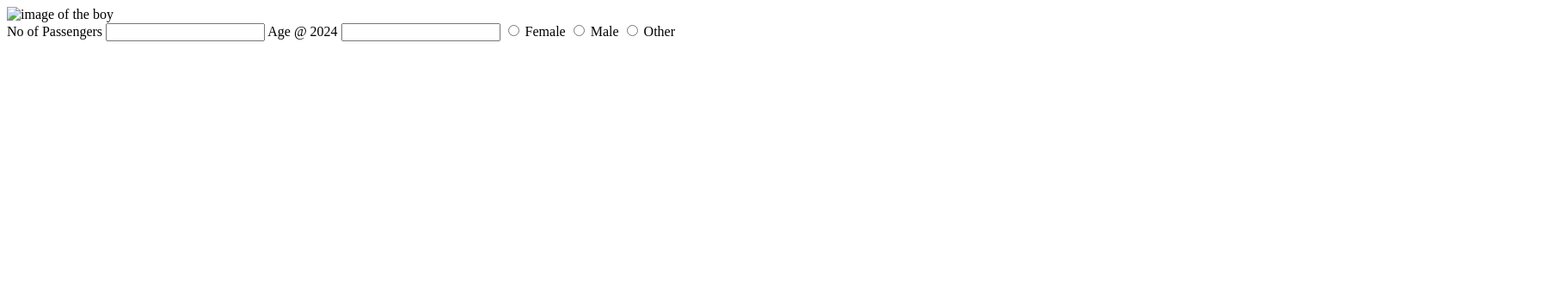
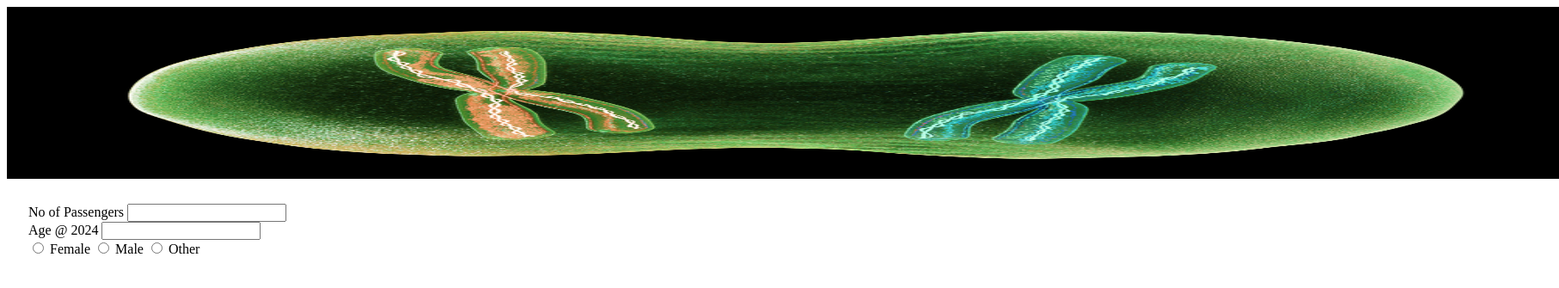
Before and after one commit to Silja-babu/Providence-website, a website: page book.html in a window 1280 px wide. Shown: the whole page at 86% size, 1813 px wide, since content can reach past the window. Drawn offline with Linux system fonts and the light colour scheme.

Commit message:
everything

```diff
--- /dev/null
+++ b/book.css
@@ -0,0 +1,7 @@
+body{
+
+}
+form{
+    padding: 25px;
+    margin: 0 auto;
+}
--- a/book.html
+++ b/book.html
@@ -2,14 +2,17 @@
 <html>
     <head>
         <title>Silver Vally Waterfalls Booking</title>
+        <link rel="stylesheet" href="book.css">
     </head>
     <body>
-        <img src="/child/pexels-bess-hamiti-83687-35537.jpg" alt="image of the boy" height="1000" width="2000">
+        <img src="/mitosis.jpg" alt="image of the cell" height="200" width="1805">
         <form>
             <label for="No of Passengers">No of Passengers</label>
             <input type="text" id="No of Passengers">
+            <br>
             <label for="Age">Age @ 2024</label>
             <input type="number" id="Age">
+            <br>
             <input type="radio" id="Female" name="Gender">
             <label for="Female"> Female</label>
             <input type="radio" id="Male" name="Gender">
@@ -18,6 +21,7 @@
             <label for="Other">Other</label>
 
 
+
         </form>
 
     </body>
```
